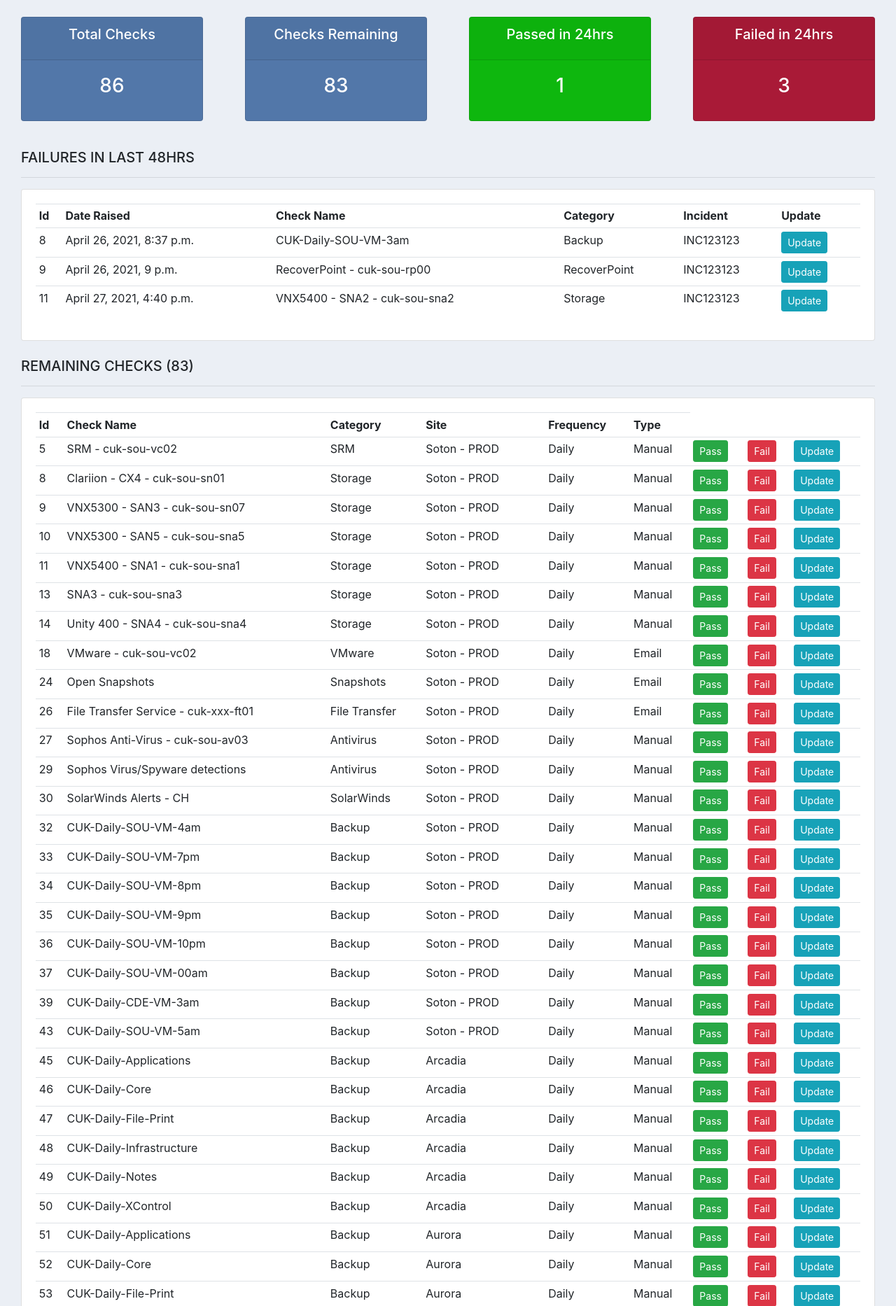
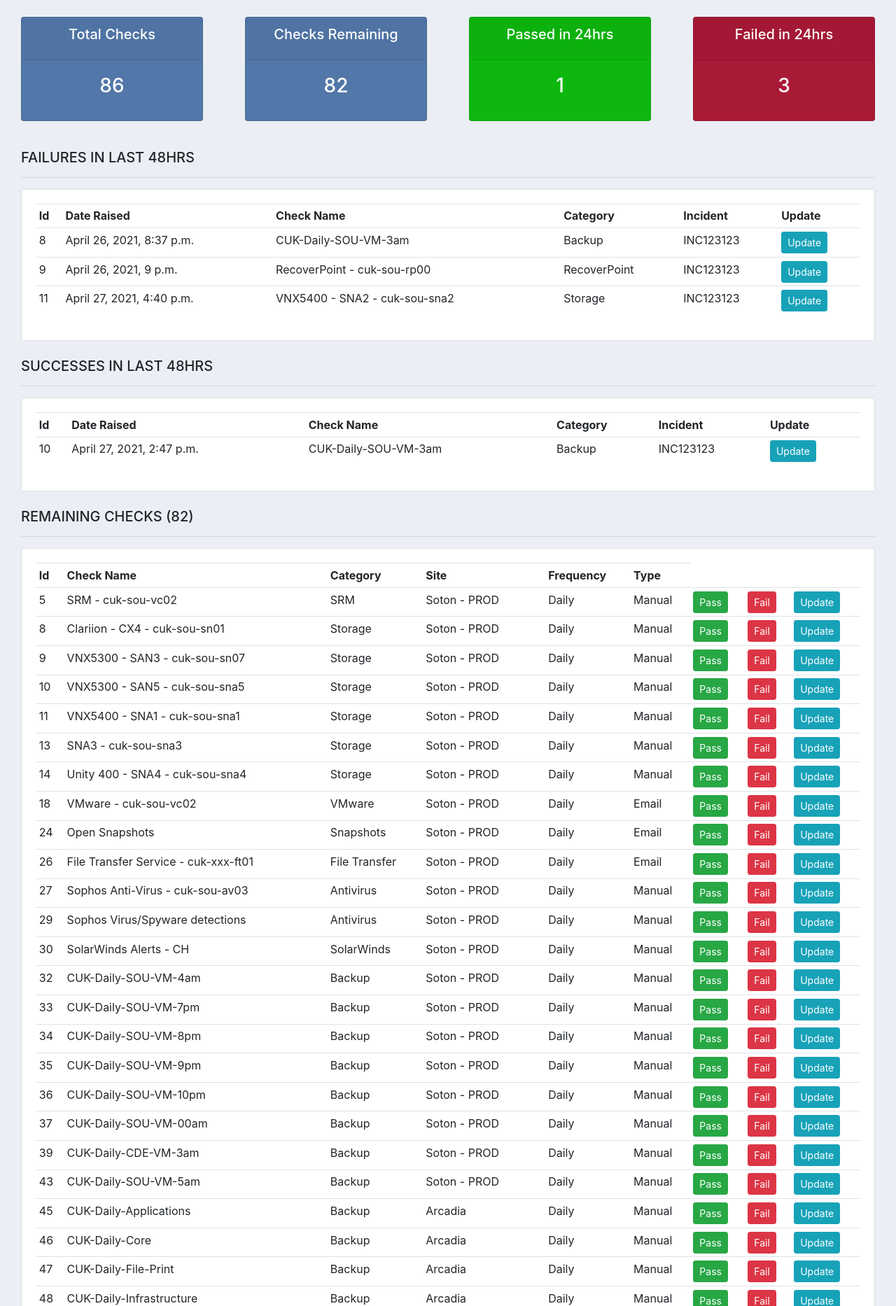
Before and after one commit to ph-ops-cuk/checkPortalMain, a Django app: page / in a window 1280 px wide. Shown: the part 56-1922 px from the top of the page at 70% size. Run offline with Django 3.2, Linux system fonts and the light colour scheme; data comes from the database, SQL or seed files in the repository; both versions use the stored data as it was after the commit; some libraries are stand-ins or nearby versions.

Commit message:
layout improvements & Start Pagination of Outstanding

```diff
--- a/main/models.py
+++ b/main/models.py
@@ -74,7 +74,7 @@
         ('Failed', 'Failed'),
     )
     check_id = models.ForeignKey(Check, null=True, on_delete=models.SET_NULL)
-    incident_id = models.ForeignKey(Incident, null=True, on_delete=models.SET_NULL)
+    incident_id = models.ForeignKey(Incident, null=True, on_delete=models.SET_NULL, default='null')
     status = models.CharField(max_length=200, null=True, choices=RESULTSTATE)
     notes = models.CharField(max_length=500, null=True, default='null')
     date_time = models.DateTimeField(auto_now_add=True, null=True)
--- a/main/templates/main/dashboard.html
+++ b/main/templates/main/dashboard.html
@@ -26,7 +26,36 @@
                 <td>{{result.check_id}}</td>
                 <td>{{result.check_id.category_id}}</td>
                 <td>{{result.incident_id}}</td>
-                <td><a class="btn btn-sm btn-info" href="">Update</a></td>
+                <td><a class="btn btn-sm btn-info" href="{% url 'check_update' result.id %}">Update</a></td>
+            </tr>
+        {% endfor %}
+        </table>
+    </div>
+</div>
+
+    <br>
+
+<div class="col-md-12">
+<h5>SUCCESSES IN LAST 48HRS</h5>
+<hr>
+    <div class="card card-body">
+        <table class="table table-sm">
+            <tr>
+                <th>Id</th>
+                <th>Date Raised</th>
+                <th>Check Name</th>
+                <th>Category</th>
+                <th>Incident</th>
+                <th>Update</th>
+            </tr>
+        {% for result in totalpass %}
+            <tr>
+                <td>{{result.id}}</td>
+                <td>{{result.date_time}}</td>
+                <td>{{result.check_id}}</td>
+                <td>{{result.check_id.category_id}}</td>
+                <td>{{result.incident_id}}</td>
+                <td><a class="btn btn-sm btn-info" href="{% url 'check_update' result.id %}">Update</a></td>
             </tr>
         {% endfor %}
         </table>
@@ -36,7 +65,7 @@
 <br>
 
 <div class="col-md-12">
-<h5>REMAINING CHECKS ({{test}})</h5>
+<h5>REMAINING CHECKS ({{checks_remain}})</h5>
 <hr>
     <div class="card card-body">
         <table class="table table-sm">
@@ -59,7 +88,7 @@
                 <td>{{result.check_automation}}</td>
                 <td><a class="btn btn-sm btn-success" href="#">Pass</a></td>
                 <td><a class="btn btn-sm btn-danger" href="#">Fail</a></td>
-                <td><a class="btn btn-sm btn-info" href="#">Update</a></td>
+                <td><a class="btn btn-sm btn-info" href="{% url 'check_update' result.id %}">Update</a></td>
             </tr>
         {% endfor %}
         </table>
--- a/main/templates/main/status.html
+++ b/main/templates/main/status.html
@@ -21,7 +21,7 @@
 			  		<h5 class="card-title">Checks Remaining</h5>
 			  	</div>
 			  	<div class="card-body">
-			    	<h3 class="card-title">{{test}}</h3>
+			    	<h3 class="card-title">{{checks_remain}}</h3>
 			  	</div>
 			</div>
 		</div>
--- a/main/urls.py
+++ b/main/urls.py
@@ -8,4 +8,6 @@
     path('report/', views.report, name="report"),
     path('tasks/', views.tasks, name="tasks"),
     path('calendar/', views.calendar, name="calendar"),
+    path('check_form/', views.check_create, name="check_form"),
+    path('check_update/<str:pk>/', views.check_update, name="check_update"),
 ]
--- a/main/views.py
+++ b/main/views.py
@@ -1,8 +1,10 @@
 from django.shortcuts import render, redirect
+from django.core.paginator import Paginator, PageNotAnInteger, EmptyPage
 from django.http import HttpResponse
 
 # Create your views here.
 from .models import *
+from .forms import CheckForm, ResultForm
 
 
 def home(request):
@@ -19,12 +21,14 @@
     totalpass = Result.objects.filter(status='Passed')
     totalpasscount = totalpass.count()
 
-    test = Check.objects.exclude(result__status='Passed').exclude(result__status='Failed').count
+    # test = Check.objects.exclude(result__status='Passed').exclude(result__status='Failed').count
+    # remaining_count = Check.objects.exclude(result__status='Passed').exclude(result__status='Failed').count
     remaining = Check.objects.exclude(result__status='Passed').exclude(result__status='Failed').order_by('site_id')
+    checks_remain = total_checks - (Check.objects.filter(result__status='Passed').count() + Check.objects.filter(result__status='Failed').count())
     category = Category.objects.all()
-    context = {'total_checks': total_checks, 'checklist': checklist, 'resultlist': resultlist, 'totalfails': totalfails,
-               'totalfailscount': totalfailscount, 'totalpasscount': totalpasscount, 'test': test, 'category': category,
-               'remaining': remaining}
+    context = {'total_checks': total_checks, 'checklist': checklist, 'resultlist': resultlist, 'totalpass': totalpass, 'totalfails': totalfails,
+               'totalfailscount': totalfailscount, 'totalpasscount': totalpasscount, 'category': category,
+               'remaining': remaining, 'checks_remain': checks_remain}
 
     return render(request, 'main/dashboard.html', context)
 
@@ -45,3 +49,63 @@
 
 def calendar(request):
     return render(request, 'main/calendar.html')
+
+
+def check_create(request):
+    form = CheckForm()
+    if request.method == 'POST':
+        # print('Printing POST:', request.POST)
+        form = CheckForm(request.POST)
+        if form.is_valid():
+            form.save()
+            return redirect('/')
+
+    context = {'form': form}
+    return render(request, 'main/check_form.html', context)
+
+
+def check_update(request, pk):
+    check = Check.objects.get(id=pk)
+    form = CheckForm(instance=check)
+
+    if request.method == 'POST':
+        form = CheckForm(request.POST, instance=check)
+        if form.is_valid():
+            form.save()
+            return redirect('/')
+
+    context = {'form': form}
+    return render(request, 'main/check_form.html', context)
+
+
+def result_update(request, pk):
+    result = Result.objects.get(id=pk)
+    check = Check.objects.get(id=pk)
+    form = ResultForm(instance=result)
+
+    if request.method == 'POST':
+        form = ResultForm(request.POST, instance=result)
+        if form.is_valid():
+            form.save()
+            return redirect('/')
+
+    context = {'form': form}
+    return render(request, 'main/check_form.html', context)
+
+
+def CheckList(request):
+    object_list = Check.objects.exclude(result__status='Passed').exclude(result__status='Failed').order_by('site_id')
+    paginator = Paginator(object_list, 3)  # 3 posts in each page
+    page = request.GET.get('page')
+    try:
+        post_list = paginator.page(page)
+    except PageNotAnInteger:
+            # If page is not an integer deliver the first page
+        post_list = paginator.page(1)
+    except EmptyPage:
+        # If page is out of range deliver last page of results
+        post_list = paginator.page(paginator.num_pages)
+    return render(request,
+                  'index.html',
+                  {'page': page,
+                   'post_list': post_list})
```
Also changed, not shown: main/forms.py (added, +14 -0 lines), main/templates/main/check_form.html (added, +22 -0 lines), db.sqlite3.
